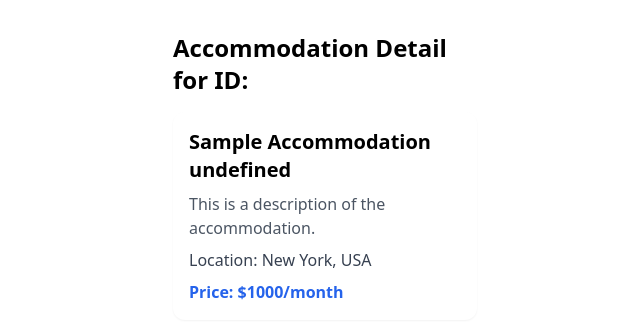
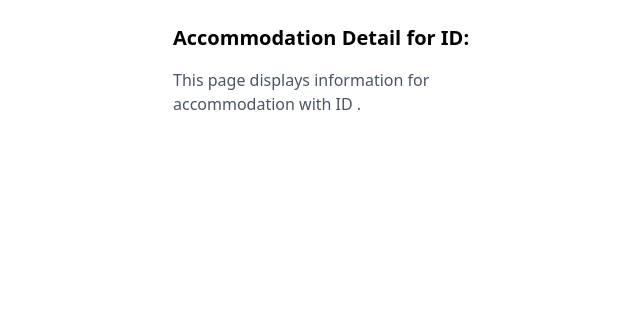
Before and after one commit to ShashidharRaoSiripuram/SKZ, a Next.js app: page /marketplace/accommodation/4 in a window 1280 px wide. Shown: the top 336 px of the page, without its empty margins (315-955 px from the left). Built offline with nearby package versions, Linux system fonts and the light colour scheme.

Commit message:
Update accommodation page.tsx

```diff
--- a/app/marketplace/accommodation/4/page.tsx
+++ b/app/marketplace/accommodation/4/page.tsx
@@ -1,6 +1,4 @@
-'use client';
-
-import { useEffect, useState } from 'react';
+import { Metadata } from 'next';
 
 type PageProps = {
   params: {
@@ -8,45 +6,21 @@ type PageProps = {
   };
 };
 
-type Accommodation = {
-  id: string;
-  title: string;
-  description: string;
-  price: string;
-  location: string;
-};
+export async function generateMetadata({ params }: PageProps): Promise<Metadata> {
+  return {
+    title: `Accommodation ${params.id}`,
+    description: `Details for accommodation ID ${params.id}`
+  };
+}
 
 export default function AccommodationDetailPage({ params }: PageProps) {
   const { id } = params;
 
-  const [data, setData] = useState<Accommodation | null>(null);
-
-  useEffect(() => {
-    // Simulate fetching data
-    const exampleData: Accommodation = {
-      id,
-      title: `Sample Accommodation ${id}`,
-      description: 'This is a description of the accommodation.',
-      price: '$1000/month',
-      location: 'New York, USA',
-    };
-    setData(exampleData);
-  }, [id]);
-
   return (
-    <div className="min-h-screen px-6 py-8">
-      <h1 className="text-2xl font-bold mb-4">Accommodation Detail for ID: {id}</h1>
-
-      {data ? (
-        <div className="space-y-2 bg-white p-4 rounded-xl shadow-sm">
-          <h2 className="text-xl font-semibold">{data.title}</h2>
-          <p className="text-gray-600">{data.description}</p>
-          <p className="text-gray-700 font-medium">Location: {data.location}</p>
-          <p className="text-blue-600 font-semibold">Price: {data.price}</p>
-        </div>
-      ) : (
-        <p>Loading accommodation details...</p>
-      )}
+    <div className="p-6">
+      <h1 className="text-xl font-bold mb-4">Accommodation Detail for ID: {id}</h1>
+      {/* Replace this with your actual component or details */}
+      <p className="text-gray-600">This page displays information for accommodation with ID {id}.</p>
     </div>
   );
 }
```
